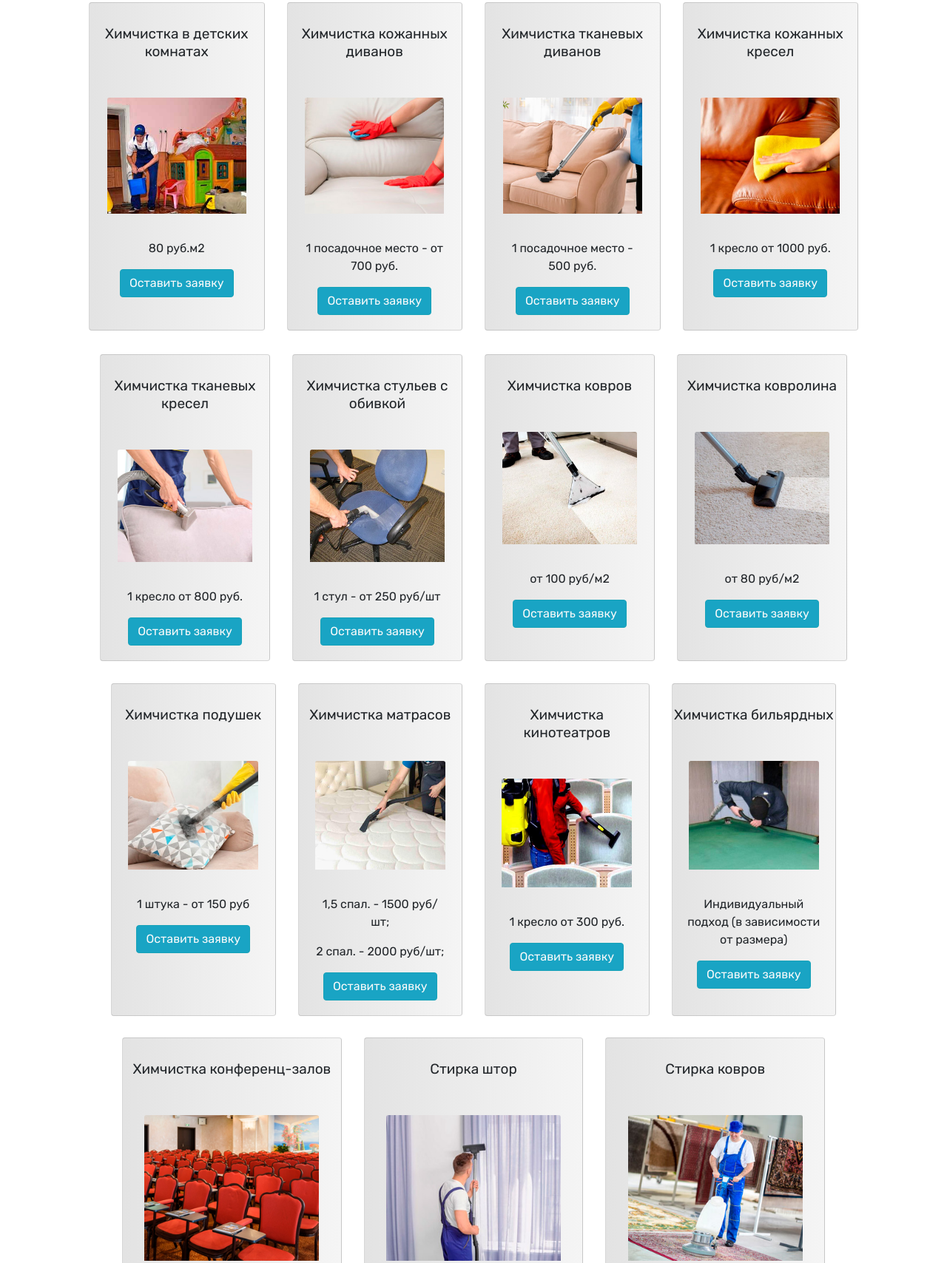
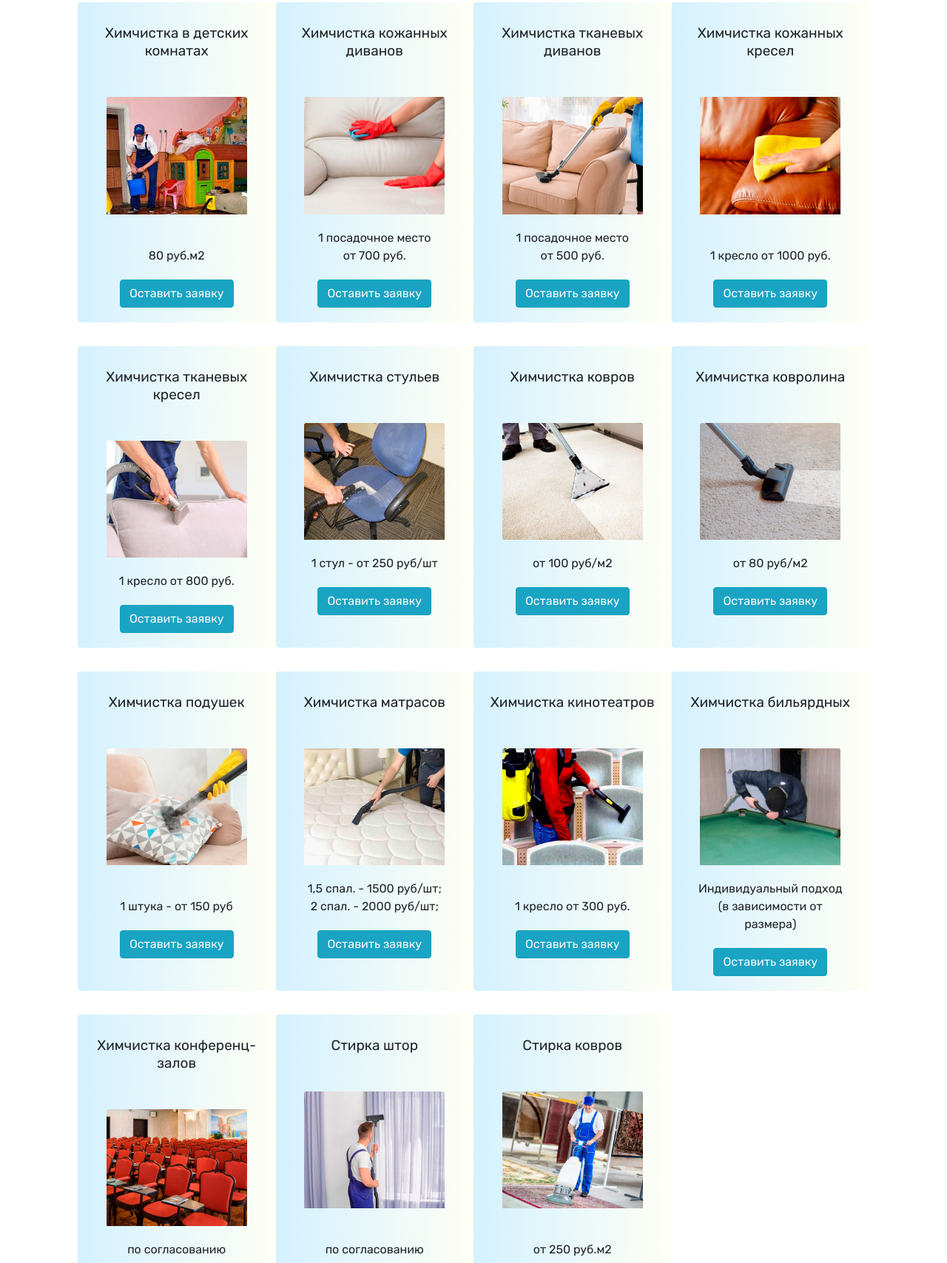
Before and after one commit to Gorelkina7878/-, a plain HTML site: page Cleaning.html in a window 1280 px wide. Shown: the part 1000-2708 px from the top of the page at 74% size. Drawn offline with nearby package versions, Linux system fonts and the light colour scheme; files that its build step writes are made by us from their sources.

Commit message:
замена карточек и стилей

```diff
--- a/Cleaning.html
+++ b/Cleaning.html
@@ -62,156 +62,133 @@
           <h1>Цены на химчистку в Симферополе</h1>
         </div>
         <div class="container">
-          <div class="card-deck">
-            <div class="card">
+          <div class="row">
+            <div class="card col-12 col-md-6 col-lg-3">
               <h5>Химчистка в детских комнатах</h5>
               <img src="img_price/childrensroom.jpg" class="card-img-top" alt="детская комната">
               <div class="card-body text-center">
-                <p class="card-text">80 руб.м2</p>
+                <a class="card-text"><br>80 руб.м2</br></a>
+                <a href="page-2/index.html" class="btn btn-info">Оставить заявку</a>
+              </div>
+            </div>
+            <div class="card col-12 col-md-6 col-lg-3">
+              <h5>Химчистка кожанных диванов</h5>
+              <img src="img_price/leathersofa.jpg" class="card-img-top" alt="кожанный диван">
+              <div class="card-body text-center">
+                <a class="card-text">1 посадочное место<br>от 700 руб.</br></a>
+                <a href="page-2/index.html" class="btn btn-info">Оставить заявку</a>
+              </div>
+            </div>
+            <div class="card col-12 col-md-6 col-lg-3">
+              <h5>Химчистка тканевых диванов</h5>
+              <img src="img_price/fabricsofa.jpg" class="card-img-top" alt="тканевый диван">
+              <div class="card-body text-center">
+                <a class="card-text">1 посадочное место<br>от 500 руб.</br></a>
                 <a href="page-2/index.html" class="btn btn-info">Оставить
                   заявку</a>
               </div>
             </div>
-            <div class="card">
-              <h5>Химчистка кожанных диванов</h5>
-              <img src="img_price/leathersofa.jpg" class="card-img-top" alt="кожанный диван">
+            <div class="card col-12 col-md-6 col-lg-3">
+              <h5>Химчистка кожанных кресел</h5>
+              <img src="img_price/leatherarmchair.jpg" class="card-img-top" alt="кожанное кресло">
               <div class="card-body text-center">
-                <p class="card-text">1 посадочное место - от 700 руб.</p>
+                <a class="card-text"><br>1 кресло от 1000 руб.</br></a>
                 <a href="page-2/index.html" class="btn btn-info">Оставить
                   заявку</a>
               </div>
             </div>
-            <div class="card">
-              <h5>Химчистка тканевых диванов</h5>
-              <img src="img_price/fabricsofa.jpg" class="card-img-top" alt="тканевый диван">
+            <div class="card col-12 col-md-6 col-lg-3">
+              <h5>Химчистка тканевых кресел</h5>
+              <img src="img_price/fabricchairs.jpg" class="card-img-top" alt="тканевое кресло">
               <div class="card-body text-center">
-                <p class="card-text">1 посадочное место - 500 руб.</p>
+                <a class="card-text">1 кресло от 800 руб.</a>
                 <a href="page-2/index.html" class="btn btn-info">Оставить
                   заявку</a>
               </div>
             </div>
-            <div class="card">
-              <h5>Химчистка кожанных кресел</h5>
-              <img src="img_price/leatherarmchair.jpg" class="card-img-top" alt="кожанное кресло">
+            <div class="card col-12 col-md-6 col-lg-3">
+              <h5>Химчистка стульев</h5>
+              <img src="img_price/chair.jpg" class="card-img-top" alt="стул">
               <div class="card-body text-center">
-                <p class="card-text">1 кресло от 1000 руб.</p>
+                <a class="card-text">1 стул - от 250 руб/шт</a>
                 <a href="page-2/index.html" class="btn btn-info">Оставить
                   заявку</a>
               </div>
             </div>
-          </div>
-
-
-          <div class="container">
-            <div class="card-deck">
-              <div class="card">
-                <h5>Химчистка тканевых кресел</h5>
-                <img src="img_price/fabricchairs.jpg" class="card-img-top" alt="тканевое кресло">
+            <div class="card col-12 col-md-6 col-lg-3">
+              <h5>Химчистка ковров</h5>
+              <img src="img_price/carpet.jpg" class="card-img-top" alt="ковер">
               <div class="card-body text-center">
-                  <p class="card-text">1 кресло от 800 руб.</p>
+                <a class="card-text">от 100 руб/м2</a>
                 <a href="page-2/index.html" class="btn btn-info">Оставить
                   заявку</a>
               </div>
             </div>
-              <div class="card">
-                <h5>Химчистка стульев с обивкой</h5>
-                <img src="img_price/chair.jpg" class="card-img-top" alt="стул">
+            <div class="card col-12 col-md-6 col-lg-3">
+              <h5>Химчистка ковролина</h5>
+              <img src="img_price/carpeting.jpg" class="card-img-top" alt="ковралин">
               <div class="card-body text-center">
-                  <p class="card-text">1 стул - от 250 руб/шт</p>
+                <a class="card-text">от 80 руб/м2</a>
                 <a href="page-2/index.html" class="btn btn-info">Оставить
                   заявку</a>
               </div>
             </div>
-              <div class="card">
-                <h5>Химчистка ковров</h5>
-                <img src="img_price/carpet.jpg" class="card-img-top" alt="ковер">
+            <div class="card col-12 col-md-6 col-lg-3">
+              <h5>Химчистка подушек</h5>
+              <img src="img_price/pillow.jpg" class="card-img-top" alt="подушка">
               <div class="card-body text-center">
-                  <p class="card-text">от 100 руб/м2</p>
+                <a class="card-text"><br>1 штука - от 150 руб</br></a>
+                <a href="page-2/index.html" class="btn btn-info">Оставить заявку</a>
+              </div>
+            </div>
+            <div class="card col-12 col-md-6 col-lg-3">
+              <h5>Химчистка матрасов</h5>
+              <img src="img_price/mattress.jpg" class="card-img-top" alt="матрас">
+              <div class="card-body text-center">
+                <a class="card-text">1,5 спал. - 1500 руб/шт;<br>2 спал. - 2000 руб/шт;</br></a>
+                <a href="page-2/index.html" class="btn btn-info">Оставить заявку</a>
+              </div>
+            </div>
+            <div class="card col-12 col-md-6 col-lg-3">
+              <h5>Химчистка кинотеатров</h5>
+              <img src="img_price/cinema.jpg" class="card-img-top" alt="кинотеатр">
+              <div class="card-body text-center">
+                <a class="card-text"><br>1 кресло от 300 руб.</br></a>
                 <a href="page-2/index.html" class="btn btn-info">Оставить
                   заявку</a>
               </div>
             </div>
-              <div class="card">
-                <h5>Химчистка ковролина</h5>
-                <img src="img_price/carpeting.jpg" class="card-img-top" alt="ковралин">
+            <div class="card col-12 col-md-6 col-lg-3">
+              <h5>Химчистка бильярдных</h5>
+              <img src="img_price/billiard.jpg" class="card-img-top" alt="бильярд">
               <div class="card-body text-center">
-                  <p class="card-text">от 80 руб/м2</p>
+                <a class="card-text">Индивидуальный подход<br>(в зависимости от размера)</br></a>
                 <a href="page-2/index.html" class="btn btn-info">Оставить
                   заявку</a>
               </div>
             </div>
-            </div>
-
-            <div class="container">
-              <div class="card-deck">
-                <div class="card">
-                  <h5>Химчистка подушек</h5>
-                  <img src="img_price/pillow.jpg" class="card-img-top" alt="подушка">
-                  <div class="card-body text-center">
-                    <p class="card-text">1 штука - от 150 руб</p>
-                    <a href="page-2/index.html" class="btn btn-info">Оставить
-                      заявку</a>
-                  </div>
-                </div>
-                <div class="card">
-                  <h5>Химчистка матрасов</h5>
-                  <img src="img_price/mattress.jpg" class="card-img-top" alt="матрас">
-                  <div class="card-body text-center">
-                    <p class="card-text">1,5 спал. - 1500 руб/шт;</p>
-                    <p class="card-text">2 спал. - 2000 руб/шт;</p>
-                    <a href="page-2/index.html" class="btn btn-info">Оставить
-                      заявку</a>
-                  </div>
-                </div>
-                <div class="card">
-                  <h5>Химчистка кинотеатров</h5>
-                  <img src="img_price/cinema.jpg" class="card-img-top" alt="кинотеатр">
-                  <div class="card-body text-center">
-                    <p class="card-text">1 кресло от 300 руб.</p>
-                    <a href="page-2/index.html" class="btn btn-info">Оставить
-                      заявку</a>
-                  </div>
-                </div>
-                <div class="card">
-                  <h5>Химчистка бильярдных</h5>
-                  <img src="img_price/billiard.jpg" class="card-img-top" alt="бильярд">
-                  <div class="card-body text-center">
-                    <p class="card-text">Индивидуальный подход (в зависимости от размера)</p>
-                    <a href="page-2/index.html" class="btn btn-info">Оставить
-                      заявку</a>
-                  </div>
-                </div>
-              </div>
-
-
-              <div class="container">
-                <div class="card-deck">
-                  <div class="card">
+            <div class="card col-12 col-md-6 col-lg-3">
               <h5>Химчистка конференц-залов</h5>
               <img src="img_price/conference.png" class="card-img-top" alt="конференц-зал">
               <div class="card-body text-center">
-                      <p class="card-text">по согласованию</p>
+                <a class="card-text">по согласованию</a>
                 <a href="page-2/index.html" class="btn btn-info">Оставить заявку</a>
               </div>
             </div>
-                  <div class="card">
+            <div class="card col-12 col-md-6 col-lg-3">
               <h5>Стирка штор</h5>
               <img src="img_price/curtains.jpg" class="card-img-top" alt="шторы">
               <div class="card-body text-center">
-                      <p class="card-text">по согласованию</p>
+                <a class="card-text"><br>по согласованию</br></a>
                 <a href="page-2/index.html" class="btn btn-info">Оставить заявку</a>
               </div>
             </div>
-                  <div class="card">
+            <div class="card col-12 col-md-6 col-lg-3">
               <h5>Стирка ковров</h5>
               <img src="img_price/carpet washing.jpg" class="card-img-top" alt="стирка ковров">
               <div class="card-body text-center">
-                      <p class="card-text">от 250 руб.м2</p>
+                <a class="card-text"><br>от 250 руб.м2</br></a>
                 <a href="page-2/index.html" class="btn btn-info">Оставить заявку</a>
-                    </div>
-                  </div>
-                </div>
-              </div>
               </div>
             </div>
           </div>
--- a/style.scss
+++ b/style.scss
@@ -684,8 +684,9 @@ h1 {
 }
 
 .card {
-    background: linear-gradient(to right, #e3e3e3 0%, #f5f5f5 100%);
-    margin: 3%;
+    background: linear-gradient(to right, rgb(212, 241,255) 0%, #fffff5 100%);
+    border: 5px;
+    margin-top: 3%;
 }
 
 h5 {
@@ -699,11 +700,11 @@ h5 {
     height: auto;
     display: block;
 }
-.price {
-    margin: 0 auto;
-}
+
 .btn{
     background-color:$dark-turquoise;
     color:$white;
     text-align: justify;
-}
+    position: relative;
+  margin-top: 10%;
+  }
```
Also changed, not shown: page-2/style.css (deleted), style.css (deleted), 2 other files. Lines whose indentation alone changed are shown as unchanged.
